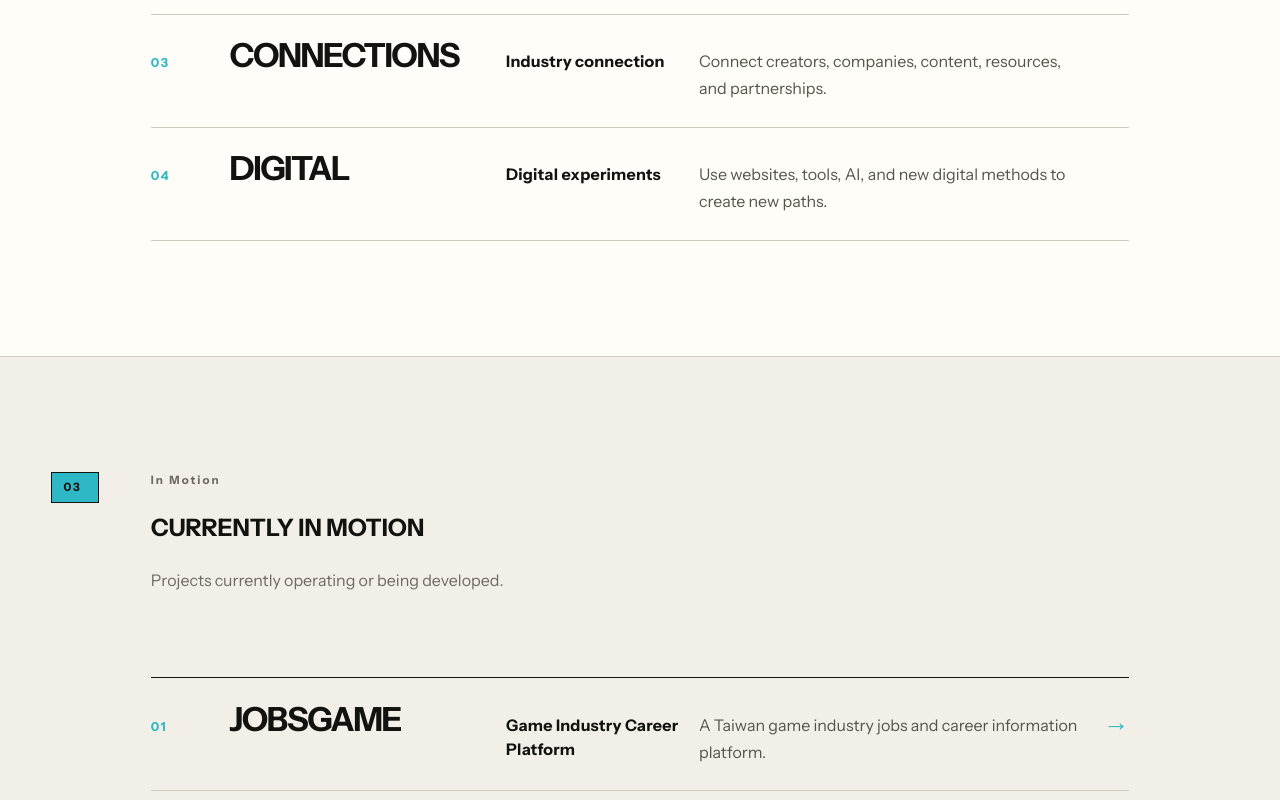
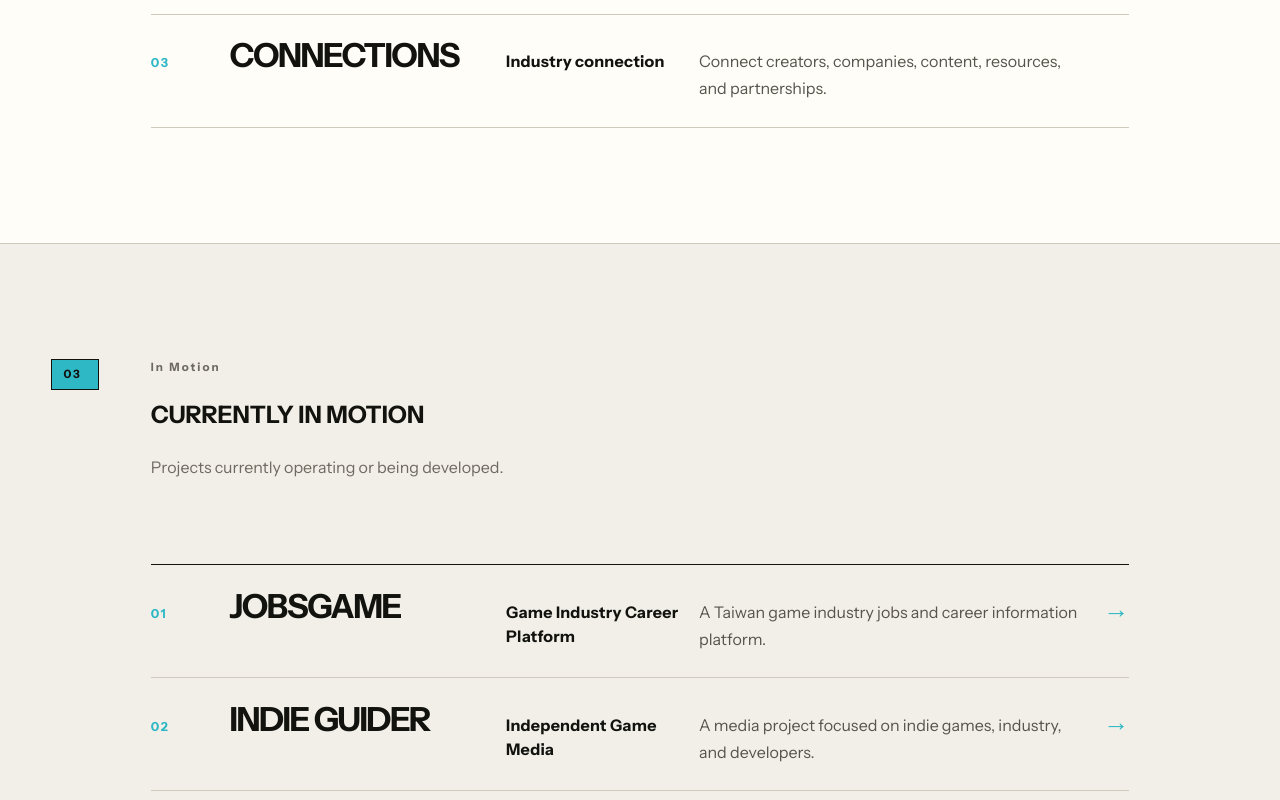
Before and after one commit to pa023315/keima-website, a Next.js app: page /en/ in a window 1280 px wide. Shown: the part 1960-2760 px from the top of the page. Built offline with nearby package versions, Linux system fonts and the light colour scheme.

Commit message:
fix: remove digital approach item

```diff
--- a/src/content/site-content.ts
+++ b/src/content/site-content.ts
@@ -130,13 +130,6 @@
           label: "產業連結",
           description: "串連創作者、企業、內容、資源與合作關係。",
         },
-        {
-          id: "digital",
-          index: "04",
-          title: "DIGITAL",
-          label: "數位實驗",
-          description: "透過網站、工具、AI 與新的數位方法，建立新的可能。",
-        },
       ],
     },
     inMotion: {
@@ -248,13 +241,6 @@
           label: "Industry connection",
           description: "Connect creators, companies, content, resources, and partnerships.",
         },
-        {
-          id: "digital",
-          index: "04",
-          title: "DIGITAL",
-          label: "Digital experiments",
-          description: "Use websites, tools, AI, and new digital methods to create new paths.",
-        },
       ],
     },
     inMotion: {
```
Also changed, not shown: 2 other files (tests, documents, lock files or other folders).
